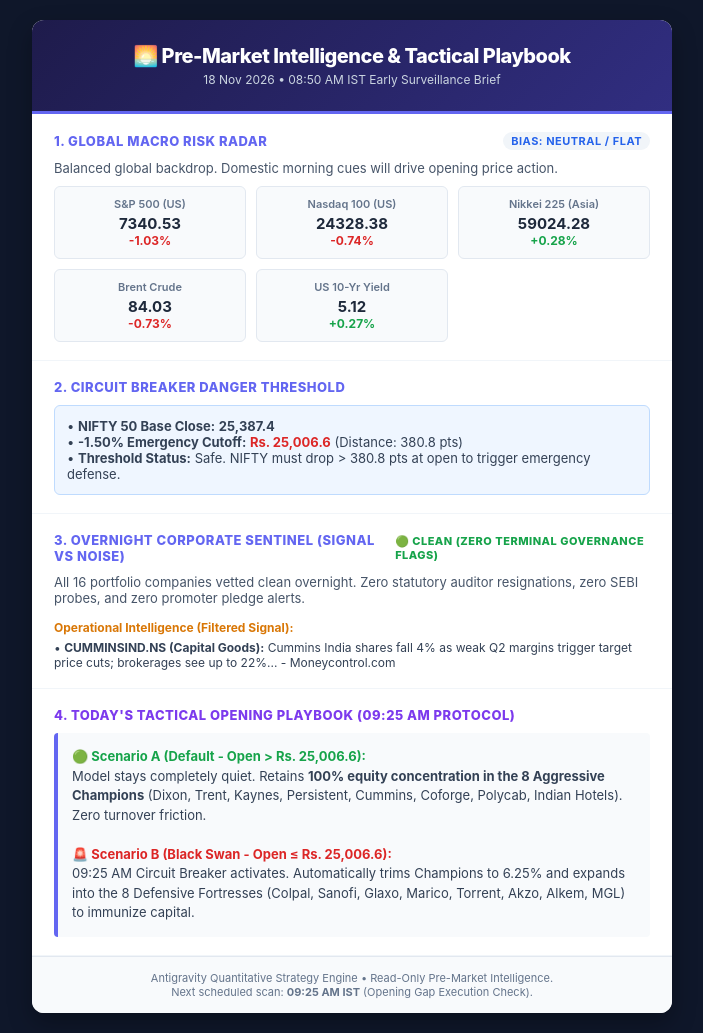
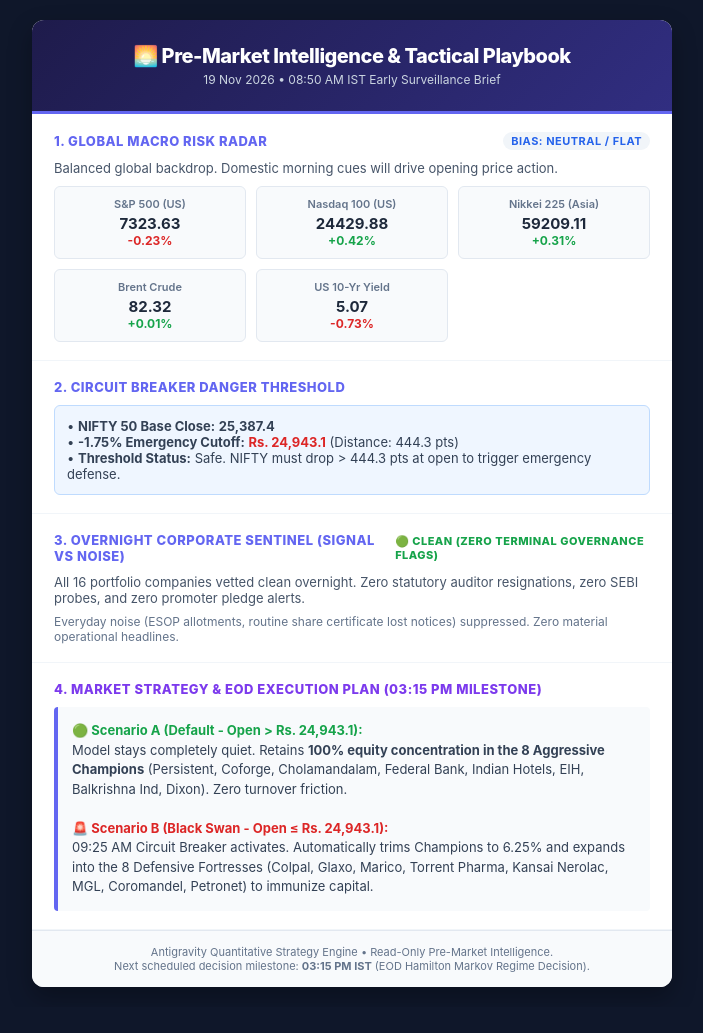
Before and after one commit to Brick-Ruler/nifty-regime-hmm, a plain HTML site: page latest_premarket_brief.html in a window 1280 px wide. Shown: the whole page, without its empty margins (288-991 px from the left). After the commit the page ends 1007 px from the top, so only its background shows below. Drawn offline with Linux system fonts and the light colour scheme.

Commit message:
fix(automation): expand cloud premarket queue window & align sentinel with pure EOD architecture

```diff
--- a/latest_premarket_brief.html
+++ b/latest_premarket_brief.html
@@ -22,7 +22,7 @@
         <div class="container">
             <div class="header">
                 <div class="title">🌅 Pre-Market Intelligence & Tactical Playbook</div>
-                <div class="meta">18 Nov 2026 • 08:50 AM IST Early Surveillance Brief</div>
+                <div class="meta">19 Nov 2026 • 08:50 AM IST Early Surveillance Brief</div>
             </div>
 
             <!-- 1. Global Macro Radar -->
@@ -35,32 +35,32 @@
                 <div class="grid-4">
         <div style="background: #f8fafc; border: 1px solid #e2e8f0; border-radius: 6px; padding: 10px; text-align: center;">
             <div style="font-size: 11px; color: #64748b; font-weight: 600;">S&P 500 (US)</div>
-            <div style="font-size: 15px; font-weight: 700; color: #1e293b; margin-top: 3px;">7340.53</div>
-            <div class="text-red" style="font-size: 12px; font-weight: 700;">-1.03%</div>
+            <div style="font-size: 15px; font-weight: 700; color: #1e293b; margin-top: 3px;">7323.63</div>
+            <div class="text-red" style="font-size: 12px; font-weight: 700;">-0.23%</div>
         </div>
 
         <div style="background: #f8fafc; border: 1px solid #e2e8f0; border-radius: 6px; padding: 10px; text-align: center;">
             <div style="font-size: 11px; color: #64748b; font-weight: 600;">Nasdaq 100 (US)</div>
-            <div style="font-size: 15px; font-weight: 700; color: #1e293b; margin-top: 3px;">24328.38</div>
-            <div class="text-red" style="font-size: 12px; font-weight: 700;">-0.74%</div>
+            <div style="font-size: 15px; font-weight: 700; color: #1e293b; margin-top: 3px;">24429.88</div>
+            <div class="text-green" style="font-size: 12px; font-weight: 700;">+0.42%</div>
         </div>
 
         <div style="background: #f8fafc; border: 1px solid #e2e8f0; border-radius: 6px; padding: 10px; text-align: center;">
             <div style="font-size: 11px; color: #64748b; font-weight: 600;">Nikkei 225 (Asia)</div>
-            <div style="font-size: 15px; font-weight: 700; color: #1e293b; margin-top: 3px;">59024.28</div>
-            <div class="text-green" style="font-size: 12px; font-weight: 700;">+0.28%</div>
+            <div style="font-size: 15px; font-weight: 700; color: #1e293b; margin-top: 3px;">59209.11</div>
+            <div class="text-green" style="font-size: 12px; font-weight: 700;">+0.31%</div>
         </div>
 
         <div style="background: #f8fafc; border: 1px solid #e2e8f0; border-radius: 6px; padding: 10px; text-align: center;">
             <div style="font-size: 11px; color: #64748b; font-weight: 600;">Brent Crude</div>
-            <div style="font-size: 15px; font-weight: 700; color: #1e293b; margin-top: 3px;">84.03</div>
-            <div class="text-red" style="font-size: 12px; font-weight: 700;">-0.73%</div>
+            <div style="font-size: 15px; font-weight: 700; color: #1e293b; margin-top: 3px;">82.32</div>
+            <div class="text-green" style="font-size: 12px; font-weight: 700;">+0.01%</div>
         </div>
 
         <div style="background: #f8fafc; border: 1px solid #e2e8f0; border-radius: 6px; padding: 10px; text-align: center;">
             <div style="font-size: 11px; color: #64748b; font-weight: 600;">US 10-Yr Yield</div>
-            <div style="font-size: 15px; font-weight: 700; color: #1e293b; margin-top: 3px;">5.12</div>
-            <div class="text-green" style="font-size: 12px; font-weight: 700;">+0.27%</div>
+            <div style="font-size: 15px; font-weight: 700; color: #1e293b; margin-top: 3px;">5.07</div>
+            <div class="text-red" style="font-size: 12px; font-weight: 700;">-0.73%</div>
         </div>
         </div>
             </div>
@@ -70,8 +70,8 @@
                 <div class="card-title">2. Circuit Breaker Danger Threshold</div>
                 <div style="background: #eff6ff; border: 1px solid #bfdbfe; border-radius: 6px; padding: 12px; font-size: 13px;">
                     • <strong>NIFTY 50 Base Close:</strong> <strong>25,387.4</strong><br>
-                    • <strong>-1.50% Emergency Cutoff:</strong> <strong style="color: #dc2626;">Rs. 25,006.6</strong> (Distance: 380.8 pts)<br>
-                    • <strong>Threshold Status:</strong> Safe. NIFTY must drop > 380.8 pts at open to trigger emergency defense.
+                    • <strong>-1.75% Emergency Cutoff:</strong> <strong style="color: #dc2626;">Rs. 24,943.1</strong> (Distance: 444.3 pts)<br>
+                    • <strong>Threshold Status:</strong> Safe. NIFTY must drop > 444.3 pts at open to trigger emergency defense.
                 </div>
             </div>
 
@@ -82,23 +82,23 @@
                     <span style="font-size: 11px;"><span style='color: #16a34a; font-weight: 800;'>🟢 Clean (Zero Terminal Governance Flags)</span></span>
                 </div>
                 <div style='font-size: 13px; color: #475569;'>All 16 portfolio companies vetted clean overnight. Zero statutory auditor resignations, zero SEBI probes, and zero promoter pledge alerts.</div>
-                <div style='margin-top: 10px;'><strong style='color: #d97706; font-size: 12px;'>Operational Intelligence (Filtered Signal):</strong><br><div style='font-size: 12px; color: #334155; margin-top: 4px;'>• <strong>CUMMINSIND.NS (Capital Goods):</strong> Cummins India shares fall 4% as weak Q2 margins trigger target price cuts; brokerages see up to 22%... - Moneycontrol.com</div></div>
+                <div style='font-size: 12px; color: #64748b; margin-top: 8px;'>Everyday noise (ESOP allotments, routine share certificate lost notices) suppressed. Zero material operational headlines.</div>
             </div>
 
             <!-- 4. Tactical Opening Playbook -->
             <div class="card">
-                <div class="card-title" style="color: #7c3aed;">4. Today's Tactical Opening Playbook (09:25 AM Protocol)</div>
+                <div class="card-title" style="color: #7c3aed;">4. Market Strategy & EOD Execution Plan (03:15 PM Milestone)</div>
                 <div class="playbook-box">
-                    <strong style="color: #16a34a;">🟢 Scenario A (Default - Open &gt; Rs. 25,006.6):</strong><br>
-                    Model stays completely quiet. Retains <strong>100% equity concentration in the 8 Aggressive Champions</strong> (Dixon, Trent, Kaynes, Persistent, Cummins, Coforge, Polycab, Indian Hotels). Zero turnover friction.<br><br>
-                    <strong style="color: #dc2626;">🚨 Scenario B (Black Swan - Open &le; Rs. 25,006.6):</strong><br>
-                    09:25 AM Circuit Breaker activates. Automatically trims Champions to 6.25% and expands into the 8 Defensive Fortresses (Colpal, Sanofi, Glaxo, Marico, Torrent, Akzo, Alkem, MGL) to immunize capital.
+                    <strong style="color: #16a34a;">🟢 Scenario A (Default - Open &gt; Rs. 24,943.1):</strong><br>
+                    Model stays completely quiet. Retains <strong>100% equity concentration in the 8 Aggressive Champions</strong> (Persistent, Coforge, Cholamandalam, Federal Bank, Indian Hotels, EIH, Balkrishna Ind, Dixon). Zero turnover friction.<br><br>
+                    <strong style="color: #dc2626;">🚨 Scenario B (Black Swan - Open &le; Rs. 24,943.1):</strong><br>
+                    09:25 AM Circuit Breaker activates. Automatically trims Champions to 6.25% and expands into the 8 Defensive Fortresses (Colpal, Glaxo, Marico, Torrent Pharma, Kansai Nerolac, MGL, Coromandel, Petronet) to immunize capital.
                 </div>
             </div>
 
             <div class="footer">
                 Antigravity Quantitative Strategy Engine • Read-Only Pre-Market Intelligence.<br>
-                Next scheduled scan: <strong>09:25 AM IST</strong> (Opening Gap Execution Check).
+                Next scheduled decision milestone: <strong>03:15 PM IST</strong> (EOD Hamilton Markov Regime Decision).
             </div>
         </div>
     </body>
```
Also changed, not shown: 2 other files.
